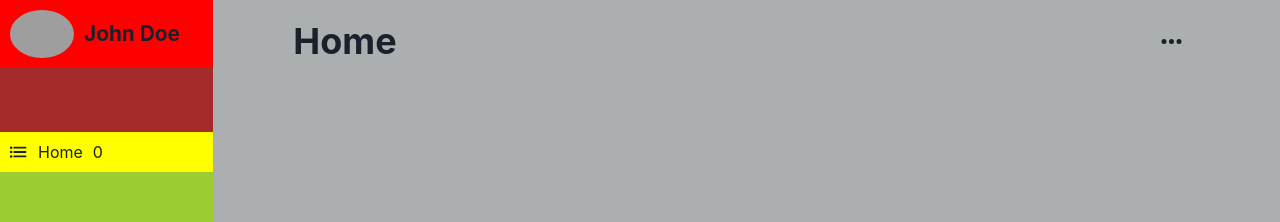
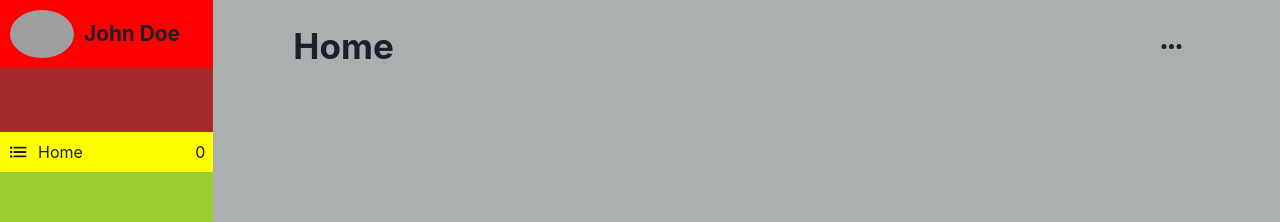
Before and after one commit to N-A-C-H-O/TaskApp, a React app: page / in a window 1280 px wide. Shown: the top 222 px of the page. Built offline with nearby package versions, Linux system fonts and the light colour scheme; grey boxes are pictures that could not be loaded; the HTML template or start-up script is replaced by a standard one.

Commit message:
feat: add changeName method in tasksListStore and create input in TaskNavbar component

```diff
--- a/src/components/TaskListItem.tsx
+++ b/src/components/TaskListItem.tsx
@@ -1,20 +1,29 @@
-import { Box, Flex, Icon, Text } from "@chakra-ui/react";
+import { Flex, Icon, Text } from "@chakra-ui/react";
 import { IoList } from "react-icons/io5";
+import { IoClose } from "react-icons/io5";
 import { TaskList } from "../types";
 import { useTasksListStore } from "../store/tasksListStore";
 
 const TaskListItem = ({taskList}: {taskList: TaskList}) => {
 
-  const { selectOne } = useTasksListStore();
+  const { selectOne, deleteOne } = useTasksListStore();
 
   return (
-    <Box bg="yellow" mb="20px" p="8px" cursor="pointer" onClick={() => selectOne(taskList.id)}>
+    <Flex align="center" justify="space-between" bg="yellow" mb="20px" p="8px" cursor="pointer" onClick={() => selectOne(taskList.id)}>
       <Flex align="center" gap="10px">
         <Icon as={IoList} fontSize={20}></Icon>
         <Text>{taskList.name}</Text>
+      </Flex>
+      <Flex align="center" gap="10px">
         <Text>{taskList.totalTasks}</Text>
+        {
+          taskList.name !== "Home" && <Icon onClick={(e) => {
+            deleteOne(taskList.id);
+            e.stopPropagation();
+          }} as={IoClose} fontSize={20}></Icon>
+        }
       </Flex>
-    </Box>
+    </Flex>
   );
 };
 
--- a/src/components/TaskNavbar.tsx
+++ b/src/components/TaskNavbar.tsx
@@ -1,14 +1,24 @@
-import { Flex, Heading } from "@chakra-ui/react";
+import { Box, Flex, Heading, Input } from "@chakra-ui/react";
 import BackgroundSelector from "./BackgroundSelector";
 import { useTasksListStore } from "../store/tasksListStore";
+import { useState } from "react";
 
 const TaskNavbar = ({ changeBackground }: { changeBackground: (newBackground: string) => void }) => {
+  const [isEditing, setIsEditing] = useState(false);
 
-  const { selected } = useTasksListStore();
+  const { selected, changeName } = useTasksListStore();
 
   return (
     <Flex justify="space-between" align="center" w="85%" mx="auto" mt="20px">
-      <Heading as="h3">{selected.name}</Heading>
+      <Box width="40%" py="5px">
+        {
+          isEditing ?
+          <>
+            <Input onChange={(e) => changeName(e.target.value)} onBlur={() => setIsEditing(false)} width="100%" placeholder={selected.name} color="white" border="none" fontSize={35} focusBorderColor="transparent" fontWeight="bold" padding={0}/>
+          </> :
+          <Heading as="h3" fontSize={35} padding={0} onClick={() => setIsEditing(true)}>{selected.name}</Heading>
+        }
+      </Box>
       <BackgroundSelector changeBackground={changeBackground} />
     </Flex>
   );
--- a/src/store/tasksListStore.ts
+++ b/src/store/tasksListStore.ts
@@ -7,6 +7,7 @@ interface TasksListState {
   selected: TaskList;
   createOne: (taskList: TaskList) => void;
   deleteOne: (id: string) => void;
+  changeName: (newName: string) => void;
   selectOne: (id: string) => void;
   addTask: (newTask: Task) => void;
   deleteTask: (taskId: string) => void;
@@ -24,7 +25,7 @@ export const useTasksListStore = create<TasksListState>((set, get) => ({
       tasks: [],
     },
   ],
-  selected: {
+  selected: undefined || {
     id: HomeId,
     name: "Home",
     totalTasks: 0,
@@ -35,11 +36,25 @@ export const useTasksListStore = create<TasksListState>((set, get) => ({
       items: [...state.items, taskList],
     })),
   deleteOne: (id) => {
-    const { items } = get();
+    const { items, selectOne } = get();
     const filter = items.filter((item) => item.id !== id);
+
+    selectOne(HomeId);
 
     set(() => ({
       items: filter,
+    }));
+  },
+  changeName: (newName) => {
+    const { items, selected } = get();
+    const taskList = items.find((item) => item.id === selected.id);
+
+    if (taskList === undefined) return;
+
+    taskList.name = newName;
+
+    set(() => ({
+      selected: taskList
     }));
   },
   selectOne: (id) => {
@@ -54,9 +69,7 @@ export const useTasksListStore = create<TasksListState>((set, get) => ({
 
     const taskList = items.find((item) => item.id === selected.id);
 
-    if (taskList === undefined) {
-      return;
-    }
+    if (taskList === undefined) return;
 
     taskList.tasks = [...taskList.tasks, newTask];
     taskList.totalTasks += 1;
@@ -70,9 +83,7 @@ export const useTasksListStore = create<TasksListState>((set, get) => ({
 
     const taskList = items.find((item) => item.id === selected.id);
 
-    if (taskList === undefined) {
-      return;
-    }
+    if (taskList === undefined) return;
 
     const filter = taskList.tasks.filter((item) => item.id !== taskId);
     taskList.tasks = filter;
@@ -87,9 +98,7 @@ export const useTasksListStore = create<TasksListState>((set, get) => ({
 
     const taskList = items.find((item) => item.id === selected.id);
 
-    if (taskList === undefined) {
-      return;
-    }
+    if (taskList === undefined) return;
 
     taskList.tasks = taskList.tasks.map((task) => {
       if (task.id === taskId) {
```
